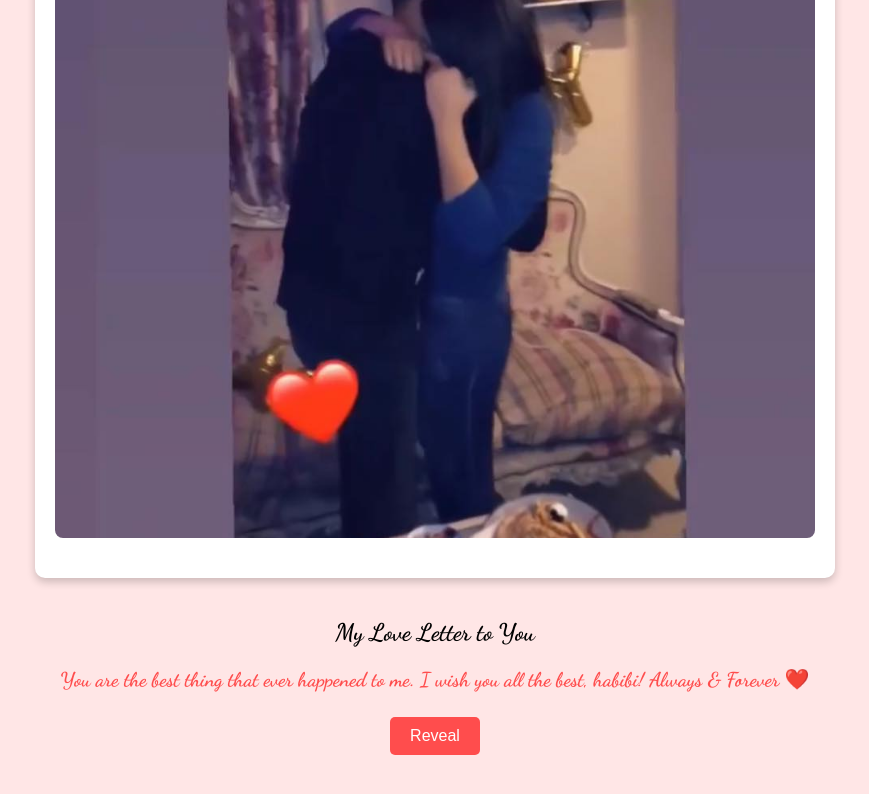
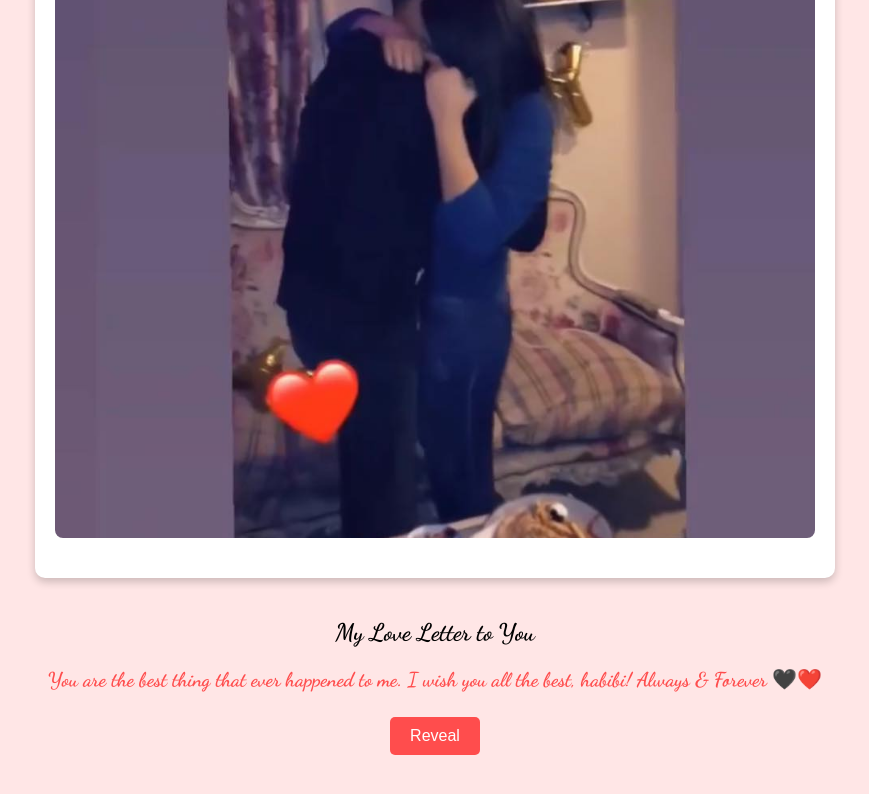
Before and after one commit to Oussema1580/love, a plain HTML site: page love/index.html in a window 1280 px wide. Both pictures are taken after a click on the button "Reveal". Shown: the part 2489-3283 px from the top of the page, without its empty margins (205-1074 px from the left). Drawn offline with Linux system fonts and the light colour scheme.

Commit message:
Update index.html

```diff
--- a/love/index.html
+++ b/love/index.html
@@ -140,7 +140,7 @@
         // JavaScript for Animations and Interactions
         function revealMessage() {
             const message = document.getElementById("love-message");
-            message.innerText = "You are the best thing that ever happened to me. I wish you all the best, habibi! Always & Forever ❤️";
+            message.innerText = "You are the best thing that ever happened to me. I wish you all the best, habibi! Always & Forever 🖤❤️";
             message.classList.add("visible");
         }
 
```
